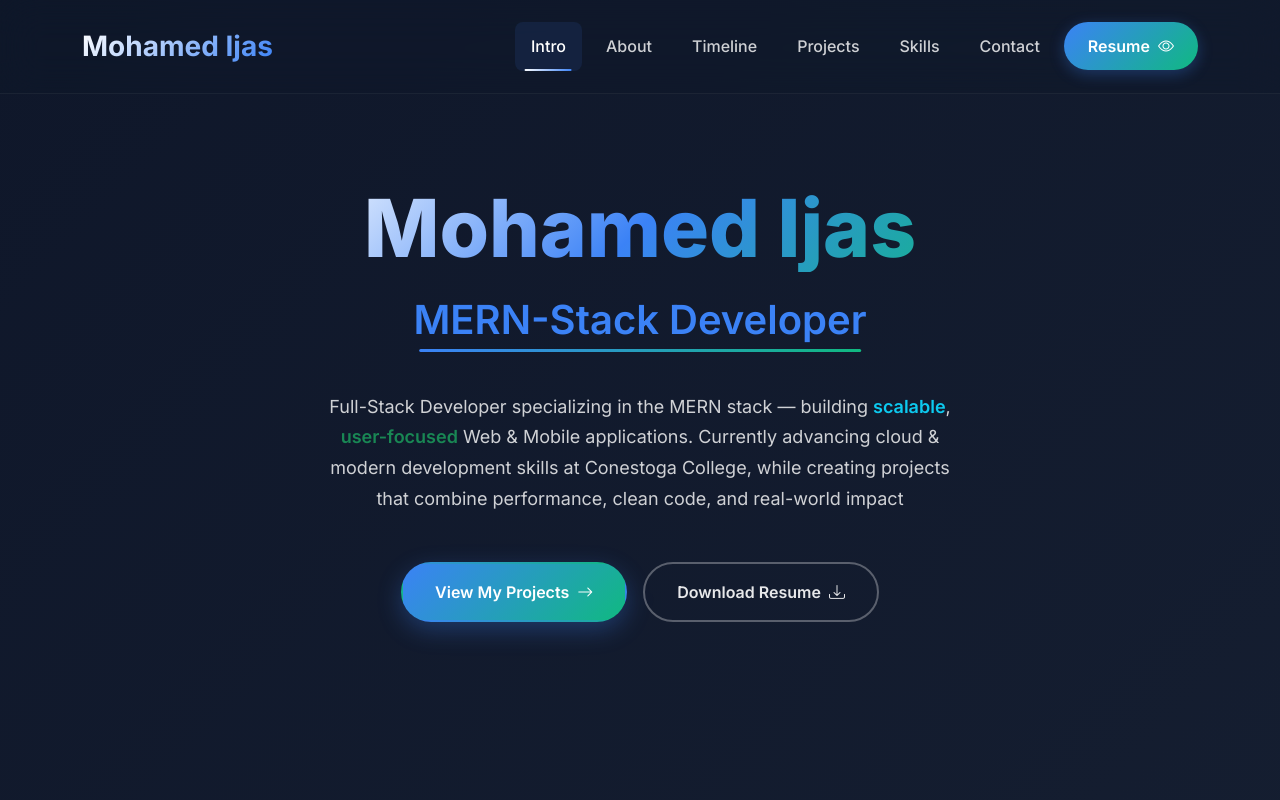
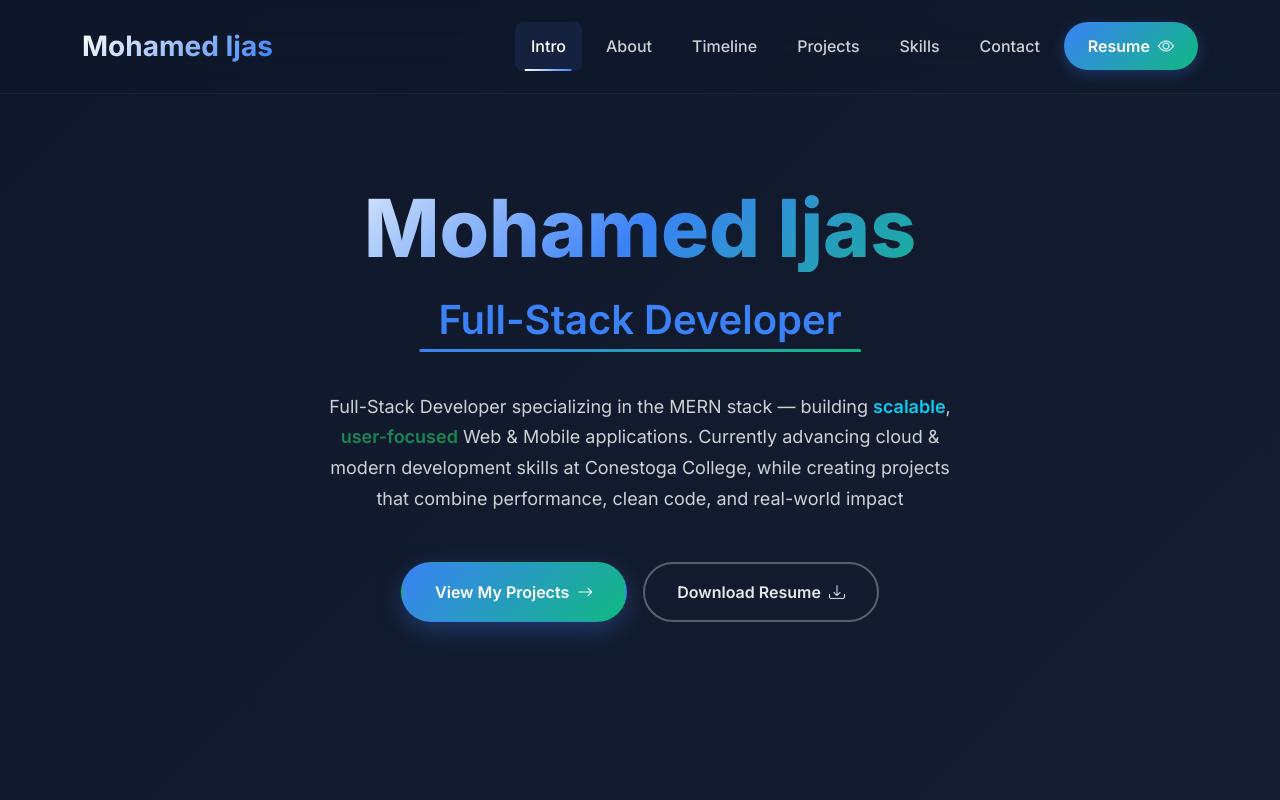
Before and after one commit to Mohamed495104/my-portfolio, a React (Vite) app: page / in a window 1280 px wide. Shown: the top 800 px of the page. Built offline with nearby package versions, Linux system fonts and the light colour scheme.

Commit message:
Updated Info

```diff
--- a/src/components/Hero.jsx
+++ b/src/components/Hero.jsx
@@ -20,7 +20,7 @@ function Intro() {
 
                             {/* Role */}
                             <h2 className="hero-role mb-5">
-                                <span className="role-text">MERN-Stack Developer</span>
+                                <span className="role-text">Full-Stack Developer</span>
                                 <div className="role-underline"></div>
                             </h2>
 
```
